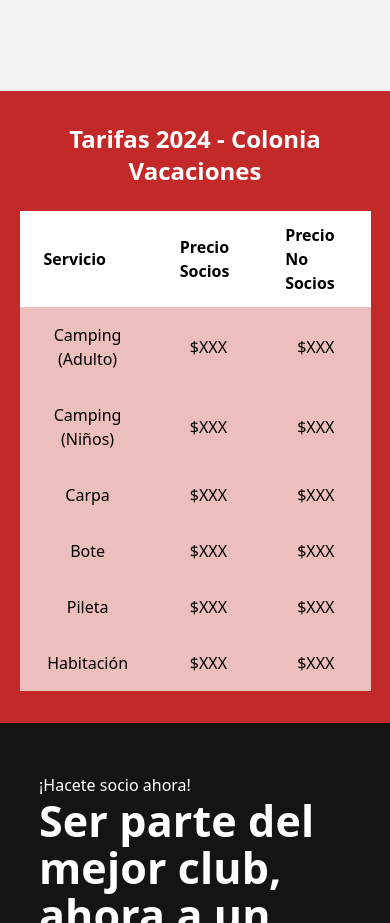
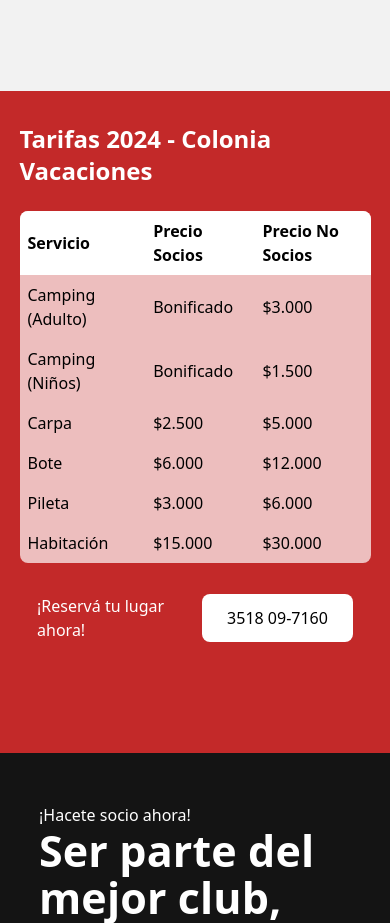
Before and after one commit to AgustinMateos/clubdeportivocordoba, a Next.js app: page / in a window 390 px wide. Shown: the part 8600-9523 px from the top of the page. Built offline with nearby package versions, Linux system fonts and the light colour scheme.

Commit message:
tabla responsive

```diff
--- a/src/components/Tarifas.jsx
+++ b/src/components/Tarifas.jsx
@@ -1,44 +1,45 @@
 export default function Tarifas() {
+  const tarifas = [
+    { servicio: "Camping (Adulto)", socios: "Bonificado", noSocios: "$3.000" },
+    { servicio: "Camping (Niños)", socios: "Bonificado", noSocios: "$1.500" },
+    { servicio: "Carpa", socios: "$2.500", noSocios: "$5.000" },
+    { servicio: "Bote", socios: "$6.000", noSocios: "$12.000" },
+    { servicio: "Pileta", socios: "$3.000", noSocios: "$6.000" },
+    { servicio: "Habitación", socios: "$15.000", noSocios: "$30.000" },
+  ];
+
   return (
-    <div className="w-full bg-[#C32929] flex justify-center py-8">
+    <div className="w-full bg-[#C32929] h-[662px] sm:h-[632px] flex justify-center py-8">
       <div className="w-[90%] max-w-[1282px]">
-        <h4 className="text-white text-2xl font-bold text-center mb-6">
+        <h4 className="text-white text-2xl font-bold  mb-6">
           Tarifas 2024 - Colonia Vacaciones
         </h4>
 
-        <div className="overflow-x-auto">
-          <table className="w-full  rounded-lg shadow-lg">
+        <div className="overflow-x-auto rounded-[8px]">
+          <table className="w-full bg-[#FFFFFFB2]  shadow-lg ">
             <thead>
-              <tr className="bg-[#FFFFFF] text-left">
-                <th className="px-6 py-3 ">Servicio</th>
-                <th className="px-6 py-3 ">Precio Socios</th>
-                <th className="px-6 py-3 ">Precio No Socios</th>
+              <tr className="bg-white text-left">
+                <th className=" px-[0.5rem]  sm:px-6  py-[0.5rem] sm:py-4">Servicio</th>
+                <th className="px-[0.5rem]  sm:px-6  py-[0.5rem] sm:py-4 ">Precio Socios</th>
+                <th className="px-[0.5rem]  sm:px-6  py-[0.5rem] sm:py-4">Precio No Socios</th>
               </tr>
             </thead>
             <tbody>
-              {[
-                "Camping (Adulto)",
-                "Camping (Niños)",
-                "Carpa",
-                "Bote",
-                "Pileta",
-                "Habitación",
-              ].map((servicio, index) => (
-                <tr key={index} className="text-center bg-[#FFFFFFB2]
-">
-                  <td className="px-6 py-4 ">{servicio}</td>
-                  <td className="px-6 py-4 ">$XXX</td>
-                  <td className="px-6 py-4 ">$XXX</td>
+              {tarifas.map((item, index) => (
+                <tr key={index} className="text-left  ">
+                  <td className="px-[0.5rem]  sm:px-6  py-[0.5rem] sm:py-4 ">{item.servicio}</td>
+                  <td className=" px-[0.5rem]  sm:px-6  py-[0.5rem] sm:py-4">{item.socios}</td>
+                  <td className="px-[0.5rem]  sm:px-6  py-[0.5rem] sm:py-4 ">{item.noSocios}</td>
                 </tr>
               ))}
             </tbody>
           </table>
         </div>
+        <div className="h-[110px] flex flex-row w-full justify-center"> <div className="w-[90%] sm:w-[50%] justify-evenly items-center  flex flex-row "><p className="text-white"> ¡Reservá tu lugar ahora! </p> <p className="h-[48px] w-[164px] bg-[white] rounded-[8px] text-black flex items-center justify-center"> 3518 09-7160 </p></div></div>
       </div>
     </div>
   );
 }
-
 
 
 
```
